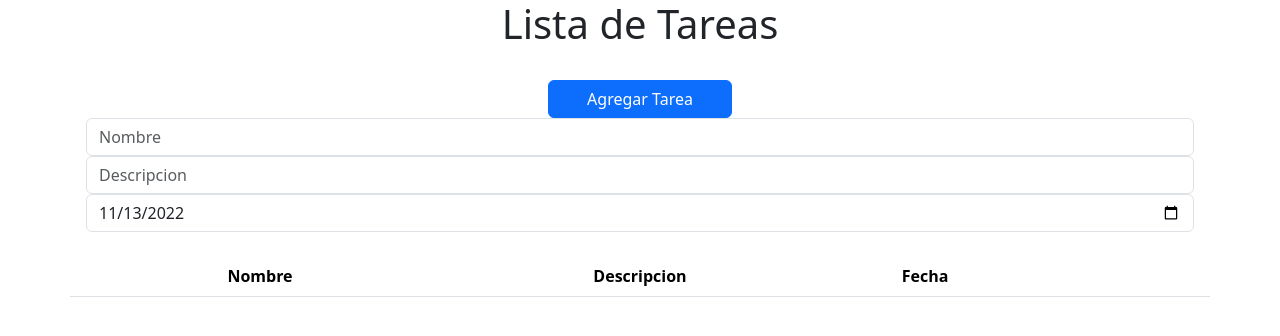
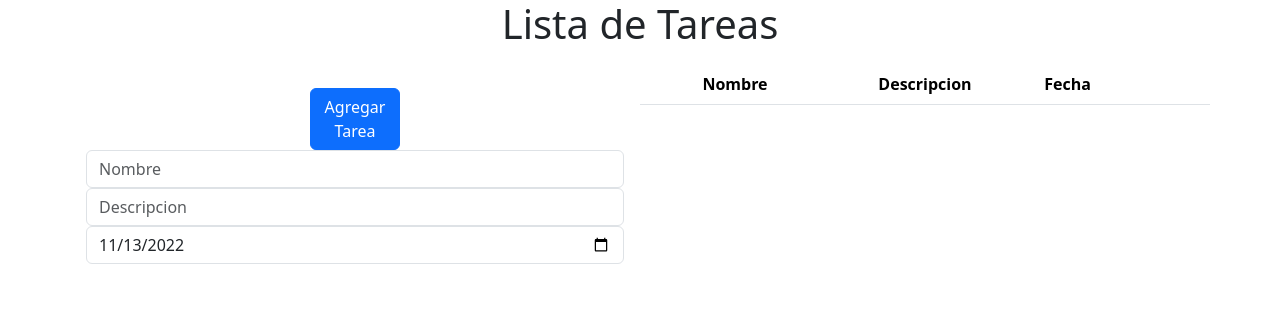
Before and after one commit to jjaljuria/lista-tareas, a React (Vite) app: page / in a window 1280 px wide. Shown: the top 336 px of the page. Built offline with nearby package versions, Linux system fonts and the light colour scheme.

Commit message:
styled app

```diff
--- a/src/App.jsx
+++ b/src/App.jsx
@@ -35,11 +35,15 @@ export default function App() {
     });
 
     return (
-        <section className="container">
-            <h1 className="text-center">Lista de Tareas</h1>
+        <>
+            <h1 className="text-center mb-3">Lista de Tareas</h1>
+            <div className="container">
                 <div className='row'>
-                <article className="col-12">
+                    <section className="col-12 col-md-6">
                         <AgregarItem />
+                    </section>
+
+                    <section className='col-12 col-md-6'>
                         <table className="table">
                             <thead className="thead-dark">
                                 <tr className="text-center row">
@@ -53,8 +57,10 @@ export default function App() {
                                 {lista}
                             </tbody>
                         </table>
-                </article>
+                    </section>
                 </div>
-        </section>
+            </div>
+
+        </>
     );
 }
```
Lines whose indentation alone changed are shown as unchanged.
